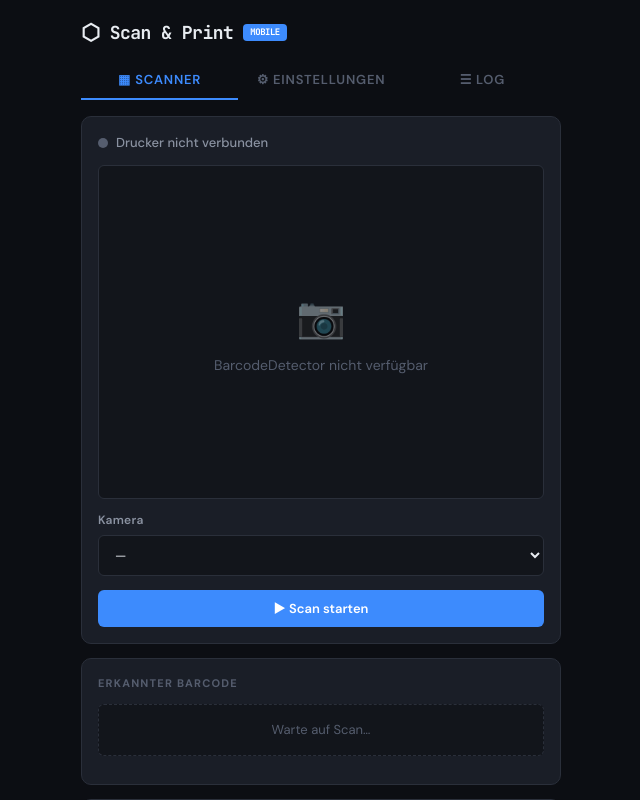
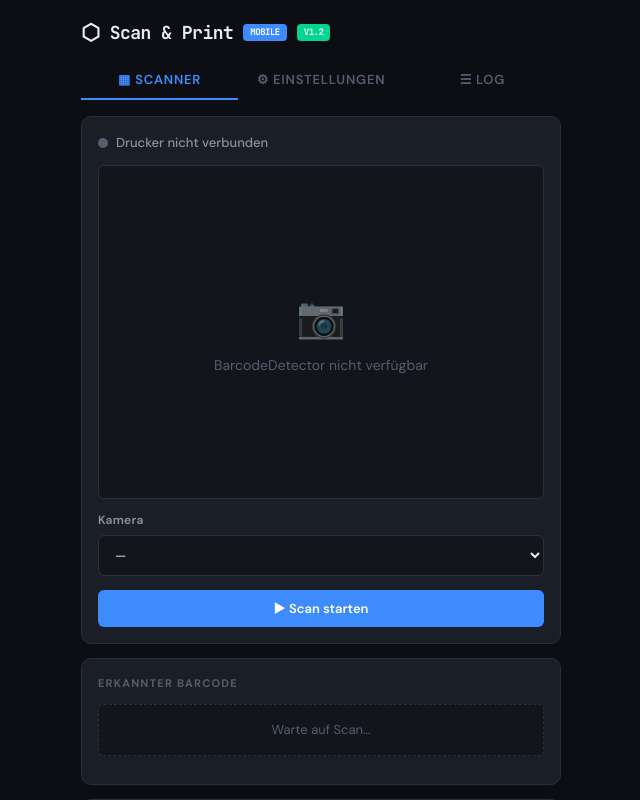
Before and after one commit to NAFled/scan-print, a plain HTML site: page scan-print-mobile.html in a window 1280 px wide. Shown: the whole page, without its empty margins (319-959 px from the left). Drawn offline with nearby package versions, Linux system fonts and the light colour scheme.

Commit message:
Add files via upload

```diff
--- a/scan-print-mobile.html
+++ b/scan-print-mobile.html
@@ -34,7 +34,7 @@
 </head>
 <body>
 <div class="app">
-  <div class="header"><h1><span class="icon">⬡</span> Scan &amp; Print <span class="badge">Mobile</span></h1></div>
+  <div class="header"><h1><span class="icon">⬡</span> Scan &amp; Print <span class="badge">Mobile</span> <span class="badge" style="background:var(--green)">v1.2</span></h1></div>
   <div class="tab-bar"><button class="tab-btn active" data-tab="scanner">▦ Scanner</button><button class="tab-btn" data-tab="settings">⚙ Einstellungen</button><button class="tab-btn" data-tab="log">☰ Log</button></div>
   <div class="tab-content">
     <!-- SCANNER -->
```
